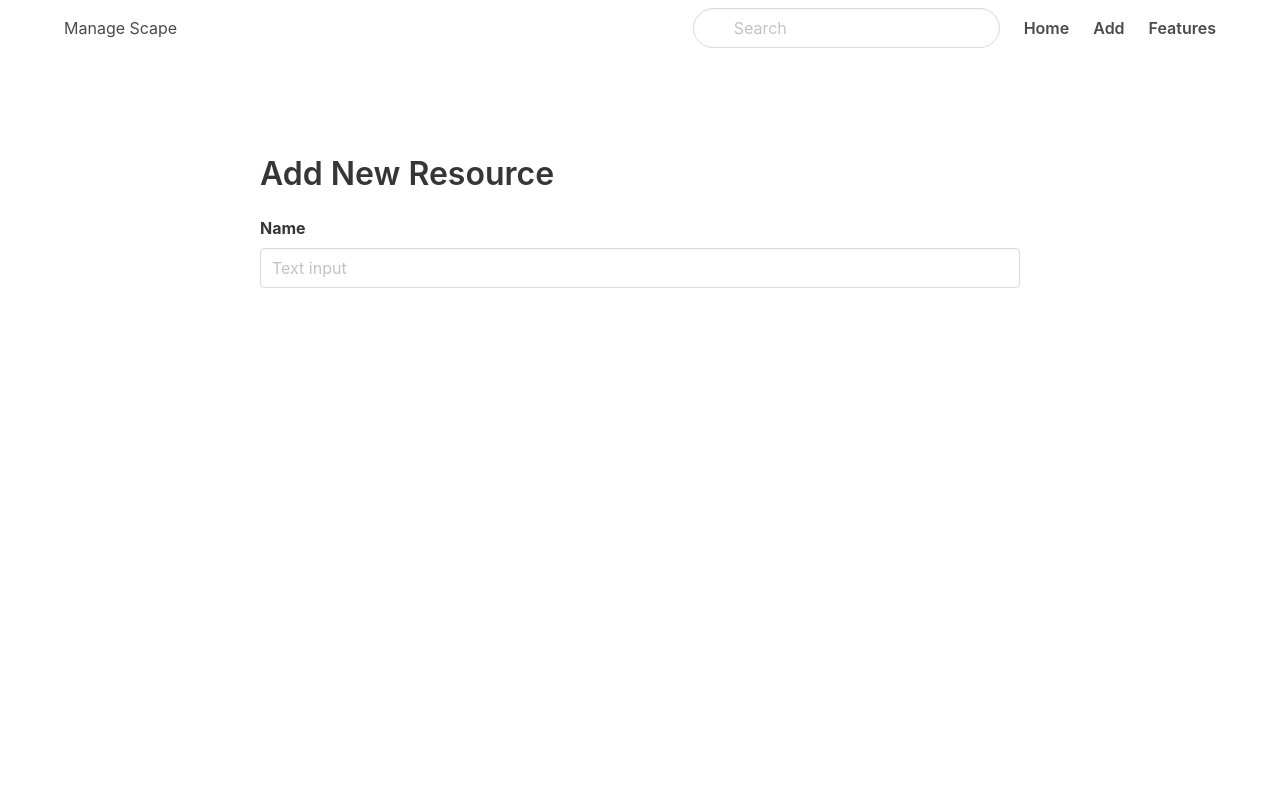
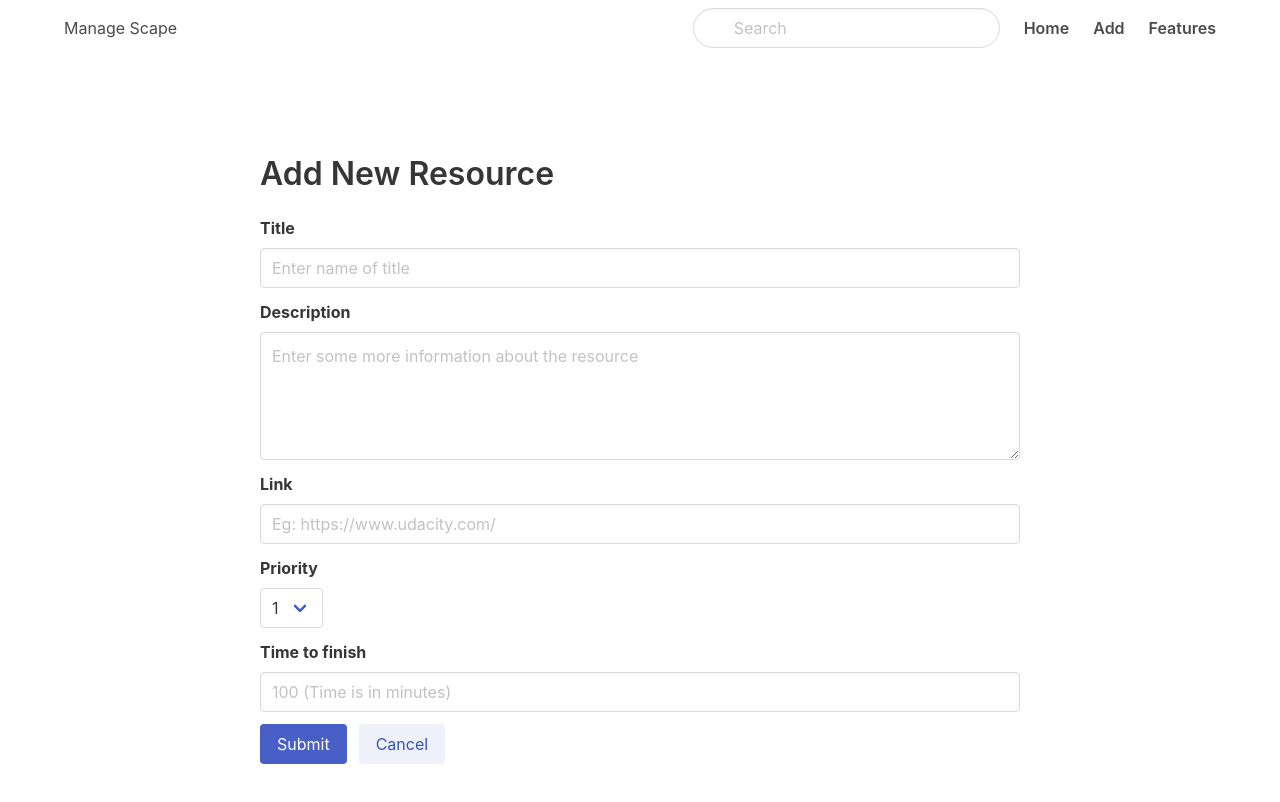
Before and after one commit to karishmashuklaa/manage-scape, a Next.js app: page /resources/new in a window 1280 px wide. Shown: the top 802 px of the page. Built offline with nearby package versions, Linux system fonts and the light colour scheme.

Commit message:
Add new resource

```diff
--- a/pages/resources/new.js
+++ b/pages/resources/new.js
@@ -3,23 +3,72 @@ import Layout from '../../components/Layout'
 const CreateResource = () => {
     return (
        <Layout>
-      <div className="container">
+        <div className="container">
         <div className="columns">
           <div className="column is-8 is-offset-2">
             <div className="resource-form">
               <h1 className="title">Add New Resource</h1>
               <form>
                 <div className="field">
-                  <label className="label">Name</label>
+                  <label className="label">Title</label>
                   <div className="control">
-                    <input className="input" type="text" placeholder="Text input" />
+                    <input
+                    className="input"
+                    type="text"
+                    placeholder="Enter name of title" />
+                  </div>
+                </div>
+                <div className="field">
+                  <label className="label">Description</label>
+                  <div className="control">
+                    <textarea
+                      className="textarea"
+                      placeholder="Enter some more information about the resource"></textarea>
+                  </div>
+                </div>
+                <div className="field">
+                  <label className="label">Link</label>
+                  <div className="control">
+                    <input
+                      className="input"
+                      type="text"
+                      placeholder="Eg: https://www.udacity.com/" />
+                  </div>
+                </div>
+                <div className="field">
+                  <label className="label">Priority</label>
+                  <div className="control">
+                    <div className="select">
+                      <select>
+                        <option>1</option>
+                        <option>2</option>
+                        <option>3</option>
+                      </select>
+                    </div>
+                  </div>
+                </div>
+                <div className="field">
+                  <label className="label">Time to finish</label>
+                  <div className="control">
+                    <input
+                      className="input"
+                      type="number"
+                      placeholder="100 (Time is in minutes)" />
+                  </div>
+                </div>
+                <div className="field is-grouped">
+                  <div className="control">
+                    <button className="button is-link">Submit</button>
+                  </div>
+                  <div className="control">
+                    <button className="button is-link is-light">Cancel</button>
                   </div>
                 </div>
               </form>
             </div>
           </div>
         </div>
-        </div>
+      </div>
        </Layout>
     )
 }
--- a/styles/globals.css
+++ b/styles/globals.css
@@ -17,4 +17,5 @@ a {
 
 .resource-form {
   margin-top: 100px;
+  margin-bottom: 100px;
 }
```
